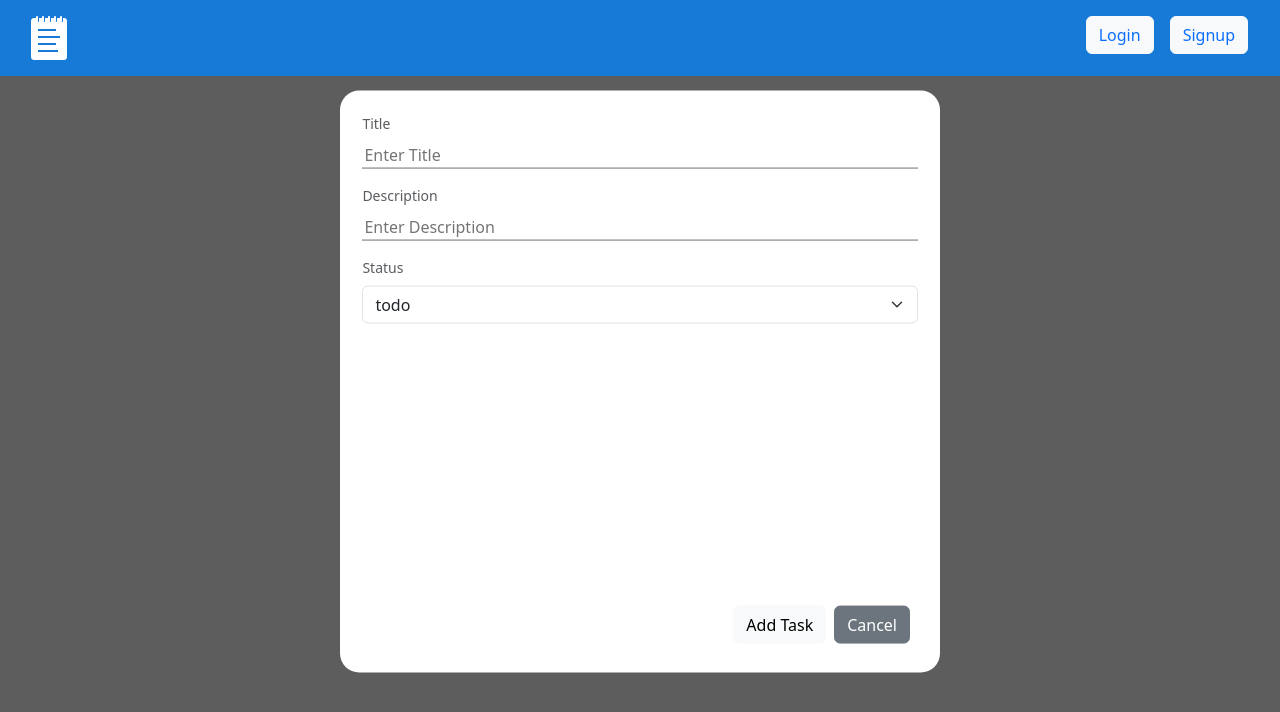
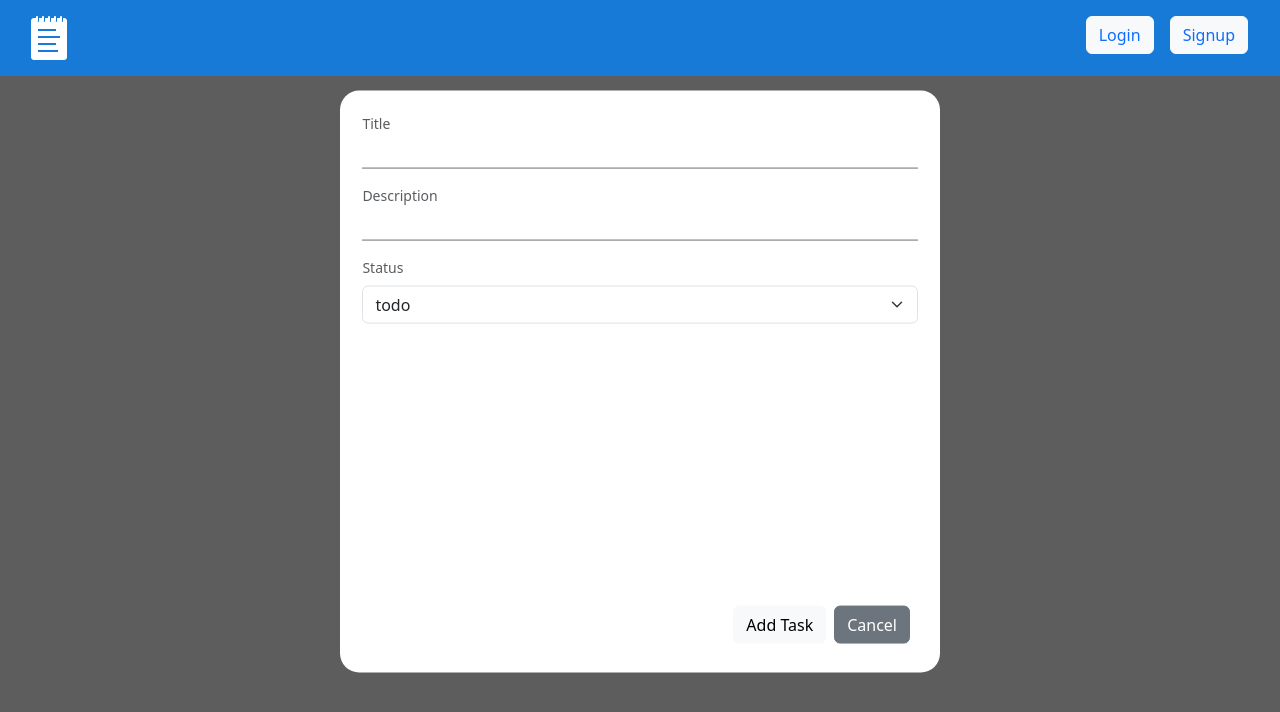
Before and after one commit to MohakGupta21/tasklist-frontend, a React (Vite) app: page /add in a window 1280 px wide. Shown: the top 712 px of the page. Built offline with nearby package versions, Linux system fonts and the light colour scheme.

Commit message:
add-style

```diff
--- a/src/pages/Add.jsx
+++ b/src/pages/Add.jsx
@@ -30,7 +30,6 @@ function Add() {
               value={title}
               onChange={(e) => setTitle(e.target.value)}
               className="new-input w-100"
-              placeholder="Enter Title"
               required
             />
           </div>
@@ -44,7 +43,6 @@ function Add() {
               value={desc}
               onChange={(e) => setDesc(e.target.value)}
               className="new-input w-100"
-              placeholder="Enter Description"
               required
             />
           </div>
```
